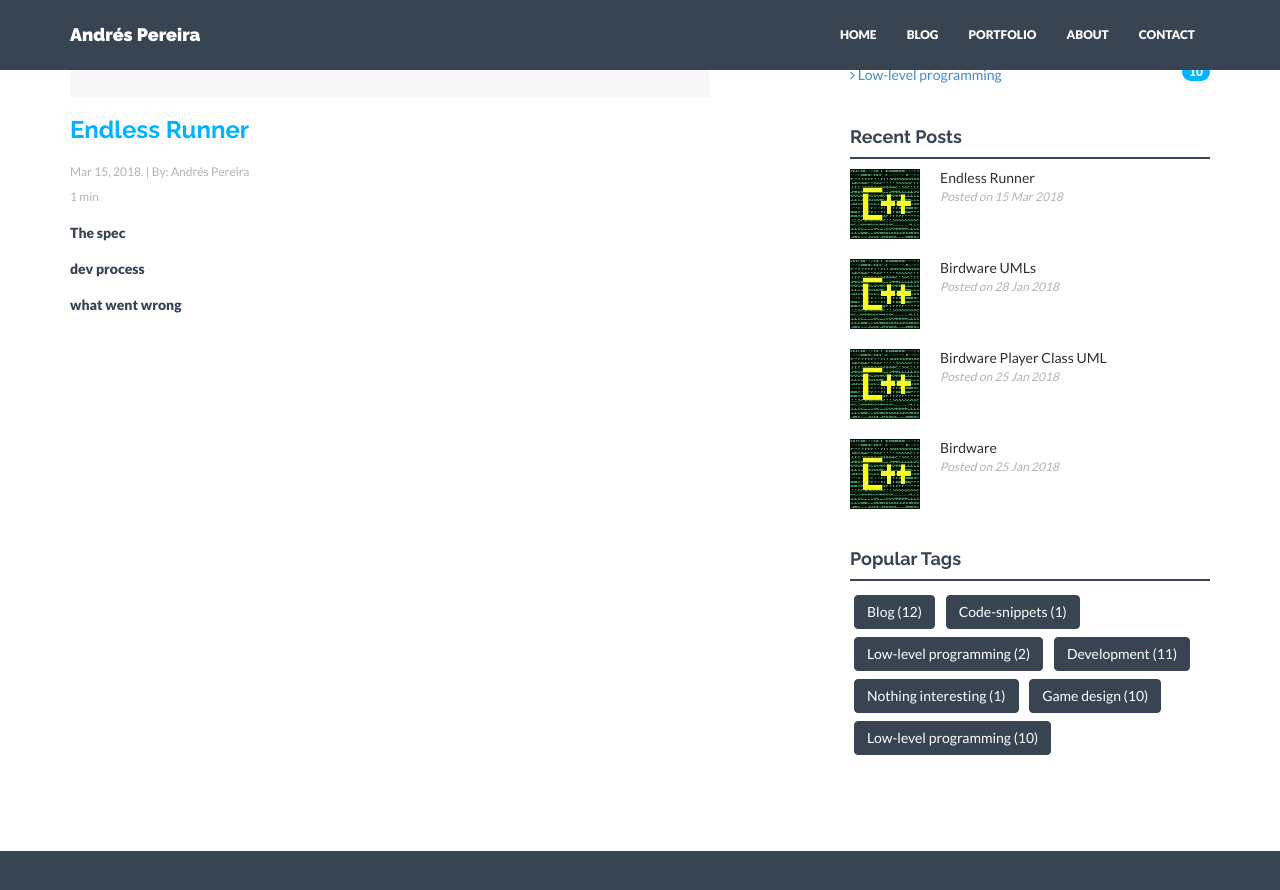
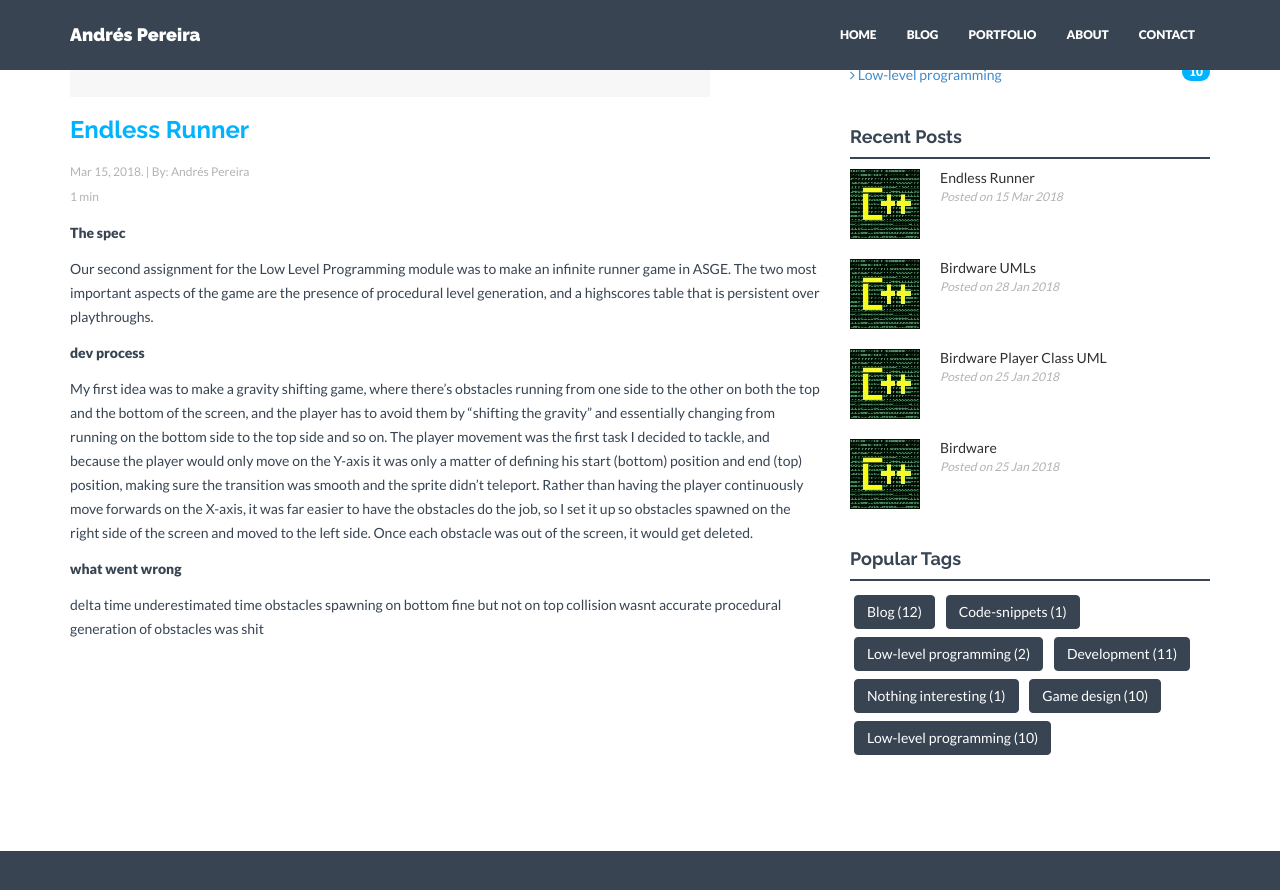
Before and after one commit to AGPO93/AGPO93.github.io, a Jekyll site: the page built from _posts/2018-04-11-EndlessRunner.markdown, in a window 1280 px wide and 900 px high, scrolled down 559 px. Shown: the top 890 px of the window. Built offline with Jekyll 4.4.1, drawn with Linux system fonts in a browser that asks for light colours; nearby versions of some CDN libraries.

Commit message:
Update 2018-04-11-EndlessRunner.markdown

```diff
--- a/_posts/2018-04-11-EndlessRunner.markdown
+++ b/_posts/2018-04-11-EndlessRunner.markdown
@@ -14,6 +14,19 @@ thumb: c_thumb.jpg
 
 <b>The spec<b/>
 
+  Our second assignment for the Low Level Programming module was to make an infinite runner game in ASGE. The two most important aspects of the game are the presence of procedural level generation, and a highscores table that is persistent over playthroughs.
+
 <b>dev process<b/>
 
+  My first idea was to make a gravity shifting game, where there's obstacles running from one side to the other on both the top and the bottom of the screen, and the player has to avoid them by "shifting the gravity" and essentially changing from running on the bottom side to the top side and so on.
+  The player movement was the first task I decided to tackle, and because the player would only move on the Y-axis it was only a matter of defining his start (bottom) position and end (top) position, making sure the transition was smooth and the sprite didn't teleport.
+  Rather than having the player continuously move forwards on the X-axis, it was far easier to have the obstacles do the job, so I set it up so obstacles spawned on the right side of the screen and moved to the left side. Once each obstacle was out of the screen, it would get deleted.
+
+
 <b>what went wrong<b/>
+
+  delta time
+  underestimated time
+  obstacles spawning on bottom fine but not on top
+  collision wasnt accurate
+  procedural generation of obstacles was shit
```
